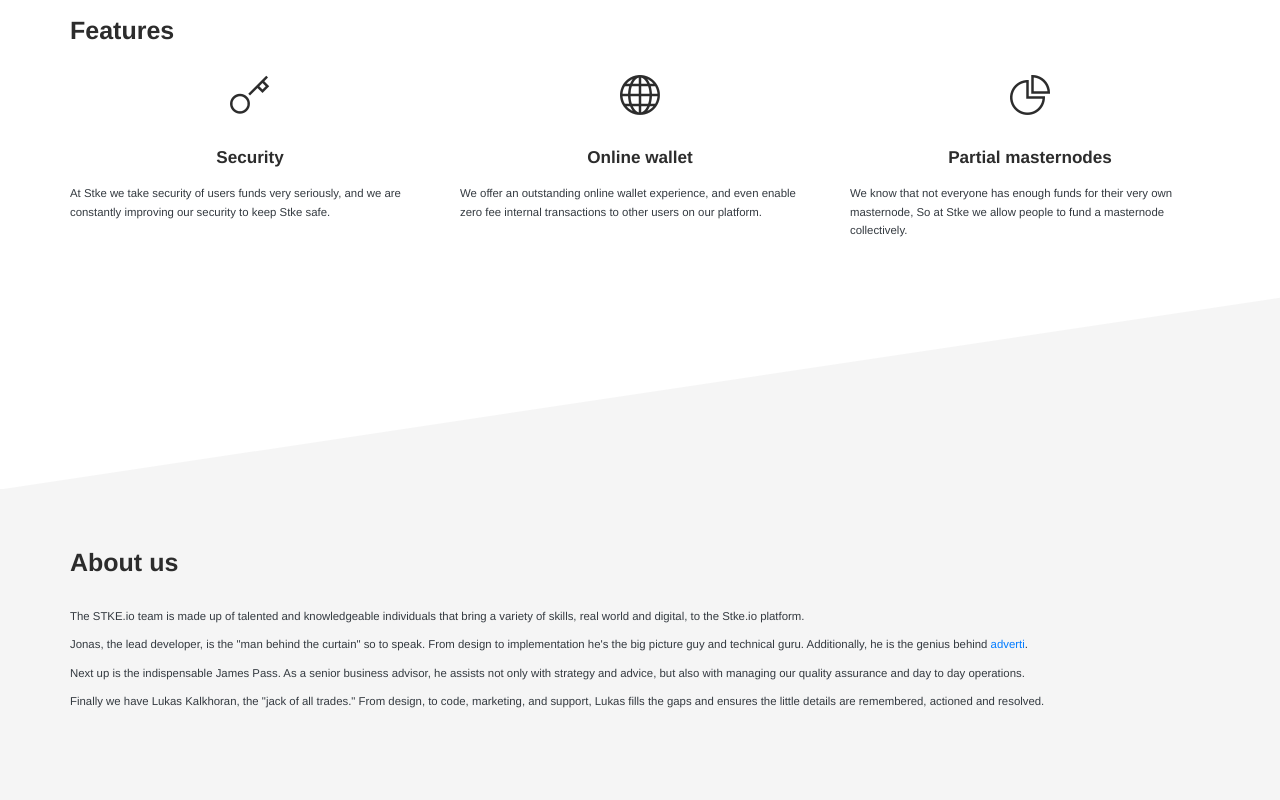
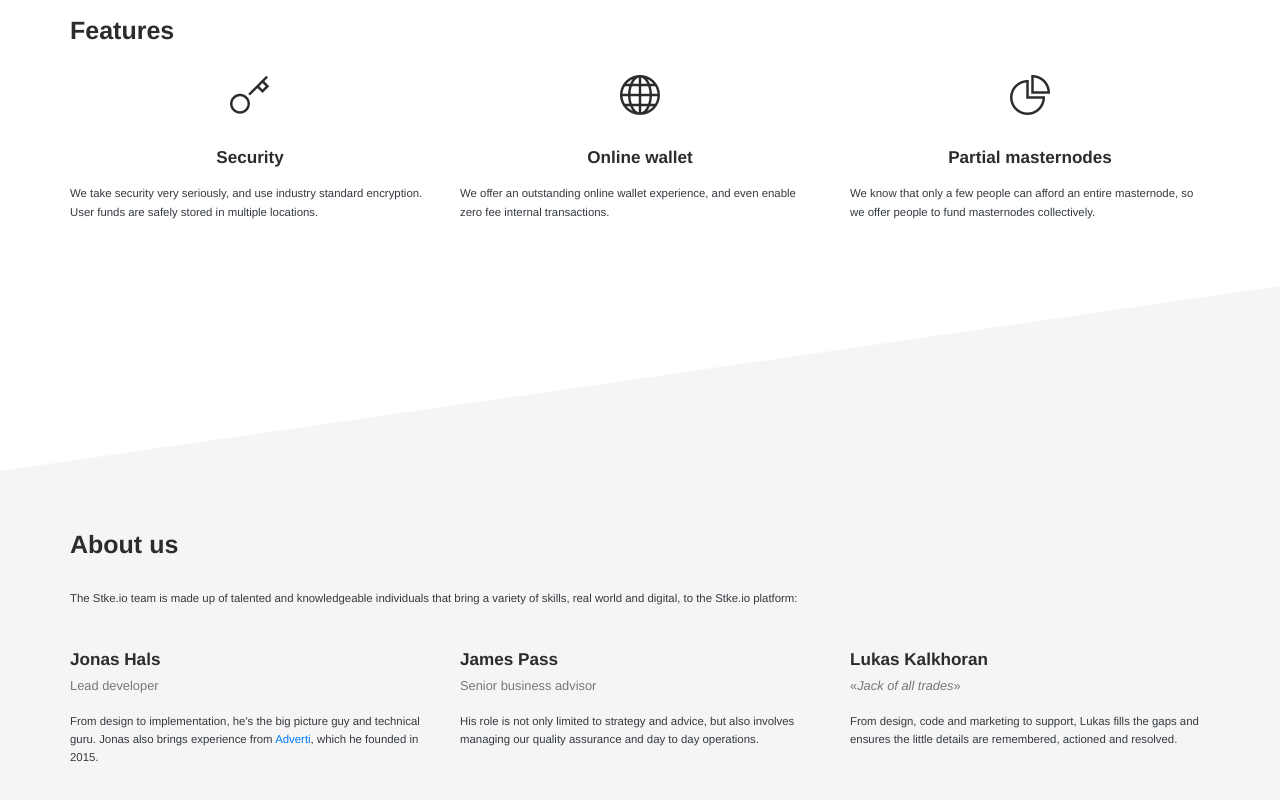
Before and after one commit to dkbay/StkeLanding, a website: page index.html in a window 1280 px wide. Shown: the part 960-1760 px from the top of the page. Drawn offline with nearby package versions, Linux system fonts and the light colour scheme; files that its build step writes are made by us from their sources; files whose address does not match are found by name.

Commit message:
Update index.html text

```diff
--- a/index.html
+++ b/index.html
@@ -2,7 +2,7 @@
 <html lang="en">
 
 	<head>
-		<title>Stke.io - No hassle just staking</title>
+		<title>Stke.io - No hassle, just staking</title>
 
 		<meta charset="utf-8">
 		<meta name="viewport" content="width=device-width, initial-scale=1, shrink-to-fit=no">
@@ -59,8 +59,8 @@
 					<div class="col col-12 col-sm-12 col-md-12 col-lg-12 col-xl-6">
 						<div>
 							<h1 class="text-white title">No hassle, <br />just staking.</h1>
-							<p class="text-white">Join Stke.io now and find out just how easy stking can be!</p>
-							<a href="http://beta.stke.io/register" class="btn btn-dark btn-default">SIGN UP</a>
+							<h5 class="text-white">Get access all the masternode benefits<br /><strong>with or without</strong> the full investment!</h5>
+							<a href="http://beta.stke.io/register" class="btn btn-dark btn-default btn-lg mt-3">SIGN UP</a>
 						</div>
 					</div>
 					<div class="col col-12 col-sm-12 col-md-12 col-lg-12 col-xl-6">
@@ -82,21 +82,21 @@
 								<div class="team-player">
 									<i class="now-ui-icons center objects_key-25"></i>
 									<h4 class="title text-center">Security</h4>
-									<p class="description">At Stke we take security of users funds very seriously, and we are constantly improving our security to keep Stke safe.</p>
+									<p class="description">We take security very seriously, and use industry standard encryption. User funds are safely stored in multiple locations.</p>
 								</div>
 							</div>
 							<div class="col-md-4">
 								<div class="team-player">
 									<i class="now-ui-icons center business_globe"></i>
 									<h4 class="title text-center">Online wallet</h4>
-									<p class="description">We offer an outstanding online wallet experience, and even enable zero fee internal transactions to other users on our platform.</p>
+									<p class="description">We offer an outstanding online wallet experience, and even enable zero fee internal transactions.</p>
 								</div>
 							</div>
 							<div class="col-md-4">
 								<div class="team-player">
 									<i class="now-ui-icons center business_chart-pie-36"></i>
 									<h4 class="title text-center">Partial masternodes</h4>
-									<p class="description">We know that not everyone has enough funds for their very own masternode, So at Stke we allow people to fund a masternode collectively.</p>
+									<p class="description">We know that only a few people can afford an entire masternode, so we offer people to fund masternodes collectively.</p>
 								</div>
 							</div>
 						</div>
@@ -110,17 +110,23 @@
 					<h2 class="title">About us</h2>
 
 					<p class="description">
-						The STKE.io team is made up of talented and knowledgeable individuals that bring a variety of skills, real world and digital, to the Stke.io platform.
+						The Stke.io team is made up of talented and knowledgeable individuals that bring a variety of skills, real world and digital, to the Stke.io platform:
 					</p>
-					<p class="description">
-						Jonas, the lead developer, is the "man behind the curtain" so to speak. From design to implementation he's the big picture guy and technical guru. Additionally, he is the genius behind <a href="http://adverti.io/">adverti</a>.
-					</p>
-					<p class="description">
-						Next up is the indispensable James Pass. As a senior business advisor, he assists not only with strategy and advice, but also with managing our quality assurance and day to day operations.
-					</p>
-					<p class="description">
-						Finally we have Lukas Kalkhoran, the "jack of all trades." From design, to code, marketing, and support, Lukas fills the gaps and ensures the little details are remembered, actioned and resolved.
-					</p>
+
+					<div class="row">
+						<div class="col-md-4">
+							<h4 class="title">Jonas Hals<br /><small>Lead developer</small></h4>
+							<p class="description">From design to implementation, he's the big picture guy and technical guru. Jonas also brings experience from <a href="https://adverti.io/" target="_blank">Adverti</a>, which he founded in 2015.</p>
+						</div>
+						<div class="col-md-4">
+							<h4 class="title">James Pass<br /><small>Senior business advisor</small></h4>
+							<p class="description">His role is not only limited to strategy and advice, but also involves managing our quality assurance and day to day operations.</p>
+						</div>
+						<div class="col-md-4">
+							<h4 class="title">Lukas Kalkhoran<br /><small>&laquo;<em>Jack of all trades</em>&raquo;</small></h4>
+							<p class="description">From design, code and marketing to support, Lukas fills the gaps and ensures the little details are remembered, actioned and resolved.</p>
+						</div>
+					</div>
 				</div>
 			</section>
 		</main>
```
